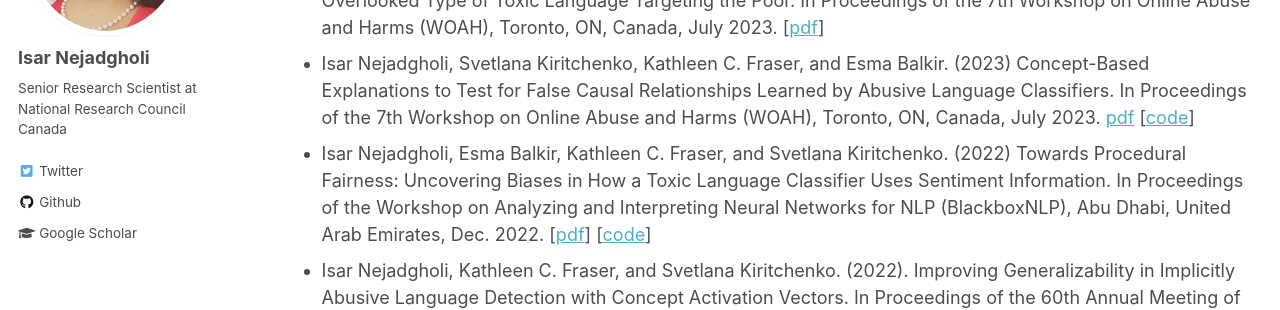
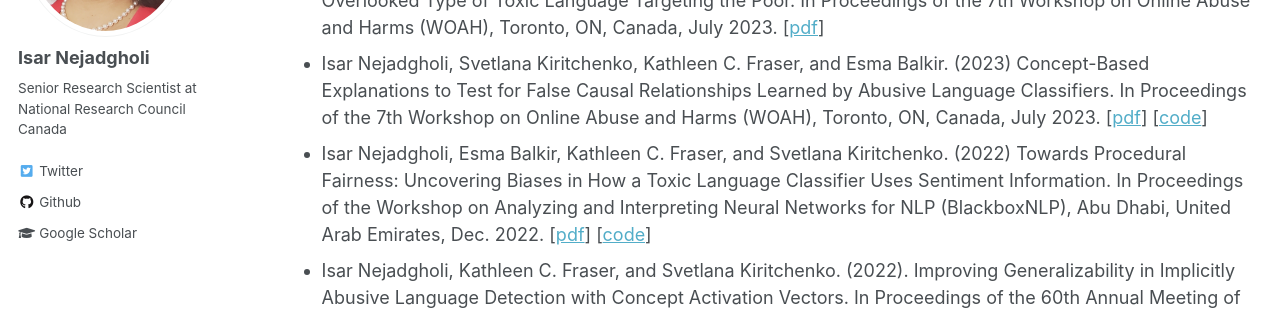
Before and after one commit to IsarNejad/IsarNejad.github.io, a Jekyll site: the page built from _pages/research.md, in a window 1280 px wide and 900 px high, scrolled down 1329 px. Shown: the part 207-517 px from the top of the window. Built offline with Jekyll 4.4.1, drawn with Linux system fonts in a browser that asks for light colours.

```diff
--- a/_pages/research.md
+++ b/_pages/research.md
@@ -46,7 +46,7 @@ author_profile: true
 ### Detecting and Countering Abusive Language on Social Media:
 
 - Svetlana Kiritchenko, Georgina Curto, Isar Nejadgholi, and Kathleen C. Fraser. (2023) Aporophobia: An Overlooked Type of Toxic Language Targeting the Poor. In Proceedings of the 7th Workshop on Online Abuse and Harms (WOAH), Toronto, ON, Canada, July 2023. [[pdf](https://www.svkir.com/papers/Kiritchenko-et-al-aporophobia-WOAH-2023.pdf)]
-- Isar Nejadgholi, Svetlana Kiritchenko, Kathleen C. Fraser, and Esma Balkir. (2023) Concept-Based Explanations to Test for False Causal Relationships Learned by Abusive Language Classifiers. In Proceedings of the 7th Workshop on Online Abuse and Harms (WOAH), Toronto, ON, Canada, July 2023. [pdf](https://arxiv.org/pdf/2307.01900.pdf) [[code](https://github.com/IsarNejad/Global-Sufficiency)]
+- Isar Nejadgholi, Svetlana Kiritchenko, Kathleen C. Fraser, and Esma Balkir. (2023) Concept-Based Explanations to Test for False Causal Relationships Learned by Abusive Language Classifiers. In Proceedings of the 7th Workshop on Online Abuse and Harms (WOAH), Toronto, ON, Canada, July 2023. [[pdf](https://arxiv.org/pdf/2307.01900.pdf)] [[code](https://github.com/IsarNejad/Global-Sufficiency)]
 - Isar Nejadgholi, Esma Balkir, Kathleen C. Fraser, and Svetlana Kiritchenko. (2022) Towards Procedural Fairness: Uncovering Biases in How a Toxic Language Classifier Uses Sentiment Information. In Proceedings of the Workshop on Analyzing and Interpreting Neural Networks for NLP (BlackboxNLP), Abu Dhabi, United Arab Emirates, Dec. 2022. [[pdf](https://arxiv.org/pdf/2210.10689.pdf)] [[code](https://github.com/IsarNejad/Procedural-Fairness-Sentiment)]
 - Isar Nejadgholi, Kathleen C. Fraser, and Svetlana Kiritchenko. (2022). Improving Generalizability in Implicitly Abusive Language Detection with Concept Activation Vectors. In Proceedings of the 60th Annual Meeting of the Association for Computational Linguistics, Dublin, Ireland, May 2022. [[pdf](https://arxiv.org/pdf/2204.02261.pdf)] [[code](https://github.com/IsarNejad/TCAV-for-Text-Classifiers)]
 - Esma Balkir, Isar Nejadgholi, Kathleen C. Fraser, and Svetlana Kiritchenko. (2022). Necessity and Sufficiency for Explaining Text Classifiers: A Case Study in Hate Speech Detection. In Proceedings of the Annual Conference of the North American Chapter of the Association for Computational Linguistics: Human Language Technologies (NAACL), Seattle, WA, USA, July 2022. [[pdf](https://arxiv.org/pdf/2205.03302.pdf)] [[code](https://github.com/esmab/necessity-sufficiency)]
```
